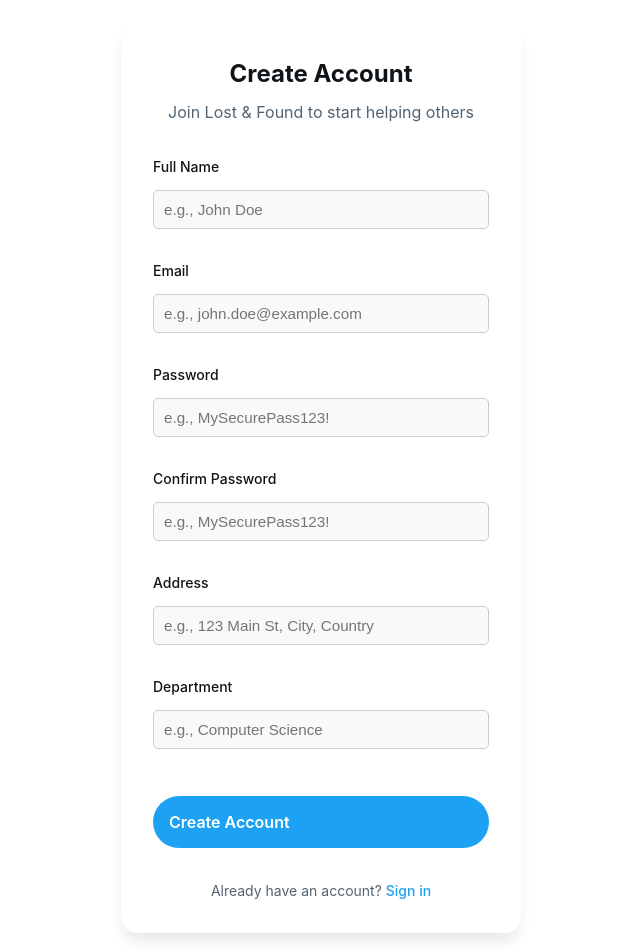
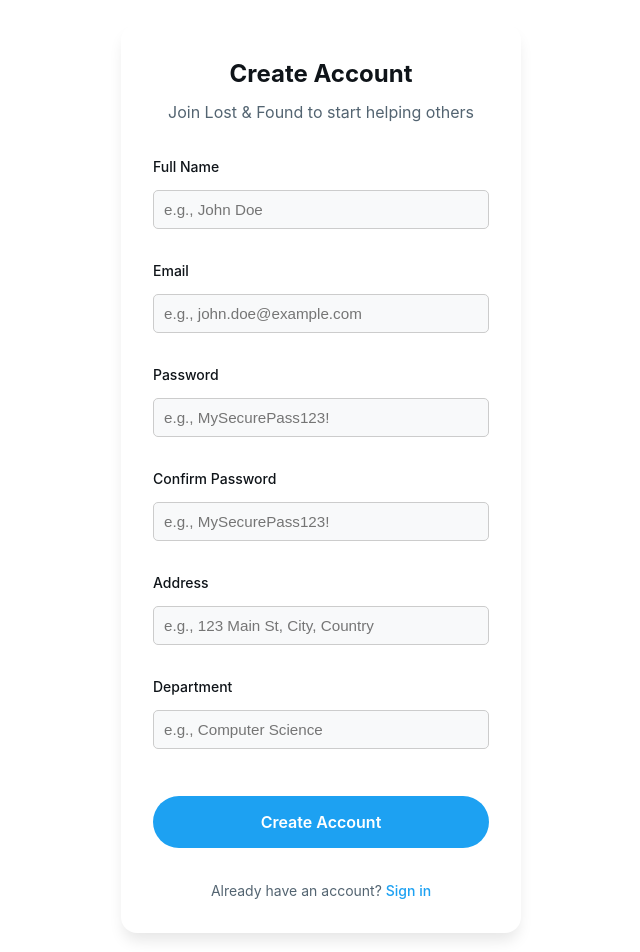
Before and after one commit to asif17r/lostnfound-frontend, a React (Vite) app: page /signup in a window 1280 px wide. Shown: the top 952 px of the page, without its empty margins (319-959 px from the left). Built offline with nearby package versions, Linux system fonts and the light colour scheme.

Commit message:
loading screen for creating acc

```diff
--- a/src/Signup.tsx
+++ b/src/Signup.tsx
@@ -11,6 +11,7 @@ const Signup: React.FC = () => {
     const [confirmPassword, setConfirmPassword] = useState('');
     const [address, setAddress] = useState('');
     const [department, setDepartment] = useState('');
+    const [isLoading, setIsLoading] = useState(false);
     const navigate = useNavigate();
     const { signup } = useAuth();
     const { showError } = useError();
@@ -23,6 +24,7 @@ const Signup: React.FC = () => {
             return;
         }
 
+        setIsLoading(true);
         try {
             const userEmail = await signup({
                 name,
@@ -34,6 +36,8 @@ const Signup: React.FC = () => {
             navigate('/verify-email', { state: { email: userEmail } });
         } catch (err) {
             // Error is already handled by AuthContext
+        } finally {
+            setIsLoading(false);
         }
     };
 
@@ -118,8 +122,19 @@ const Signup: React.FC = () => {
                         />
                     </div>
 
-                    <button type="submit" className="auth-button">
-                        Create Account
+                    <button
+                        type="submit"
+                        className="auth-button"
+                        disabled={isLoading}
+                    >
+                        {isLoading ? (
+                            <>
+                                <span className="spinner"></span>
+                                Creating Account...
+                            </>
+                        ) : (
+                            'Create Account'
+                        )}
                     </button>
                 </form>
 
--- a/src/login.css
+++ b/src/login.css
@@ -86,6 +86,30 @@
     cursor: pointer;
     transition: all 0.2s;
     margin-top: var(--spacing-md);
+    display: flex;
+    align-items: center;
+    justify-content: center;
+    gap: 10px;
+}
+
+.auth-button:disabled {
+    background-color: var(--primary-color);
+    opacity: 0.7;
+    cursor: not-allowed;
+}
+
+.spinner {
+    display: inline-block;
+    width: 20px;
+    height: 20px;
+    border: 3px solid rgba(255, 255, 255, 0.3);
+    border-radius: 50%;
+    border-top-color: white;
+    animation: spin 1s ease-in-out infinite;
+}
+
+@keyframes spin {
+    to { transform: rotate(360deg); }
 }
 
 .auth-button:hover {
--- a/src/login.tsx
+++ b/src/login.tsx
@@ -7,17 +7,21 @@ import './login.css';
 const Login: React.FC = () => {
     const [email, setEmail] = useState('');
     const [password, setPassword] = useState('');
+    const [isLoading, setIsLoading] = useState(false);
     const navigate = useNavigate();
     const { login } = useAuth();
     const { showError } = useError();
 
     const handleSubmit = async (e: React.FormEvent) => {
         e.preventDefault();
+        setIsLoading(true);
         try {
             await login(email, password);
             navigate('/home');
         } catch (err) {
             // Error is already handled by AuthContext
+        } finally {
+            setIsLoading(false);
         }
     };
 
@@ -54,8 +58,19 @@ const Login: React.FC = () => {
                         />
                     </div>
 
-                    <button type="submit" className="auth-button">
-                        Sign In
+                    <button
+                        type="submit"
+                        className="auth-button"
+                        disabled={isLoading}
+                    >
+                        {isLoading ? (
+                            <>
+                                <span className="spinner"></span>
+                                Signing In...
+                            </>
+                        ) : (
+                            'Sign In'
+                        )}
                     </button>
                 </form>
 
```
